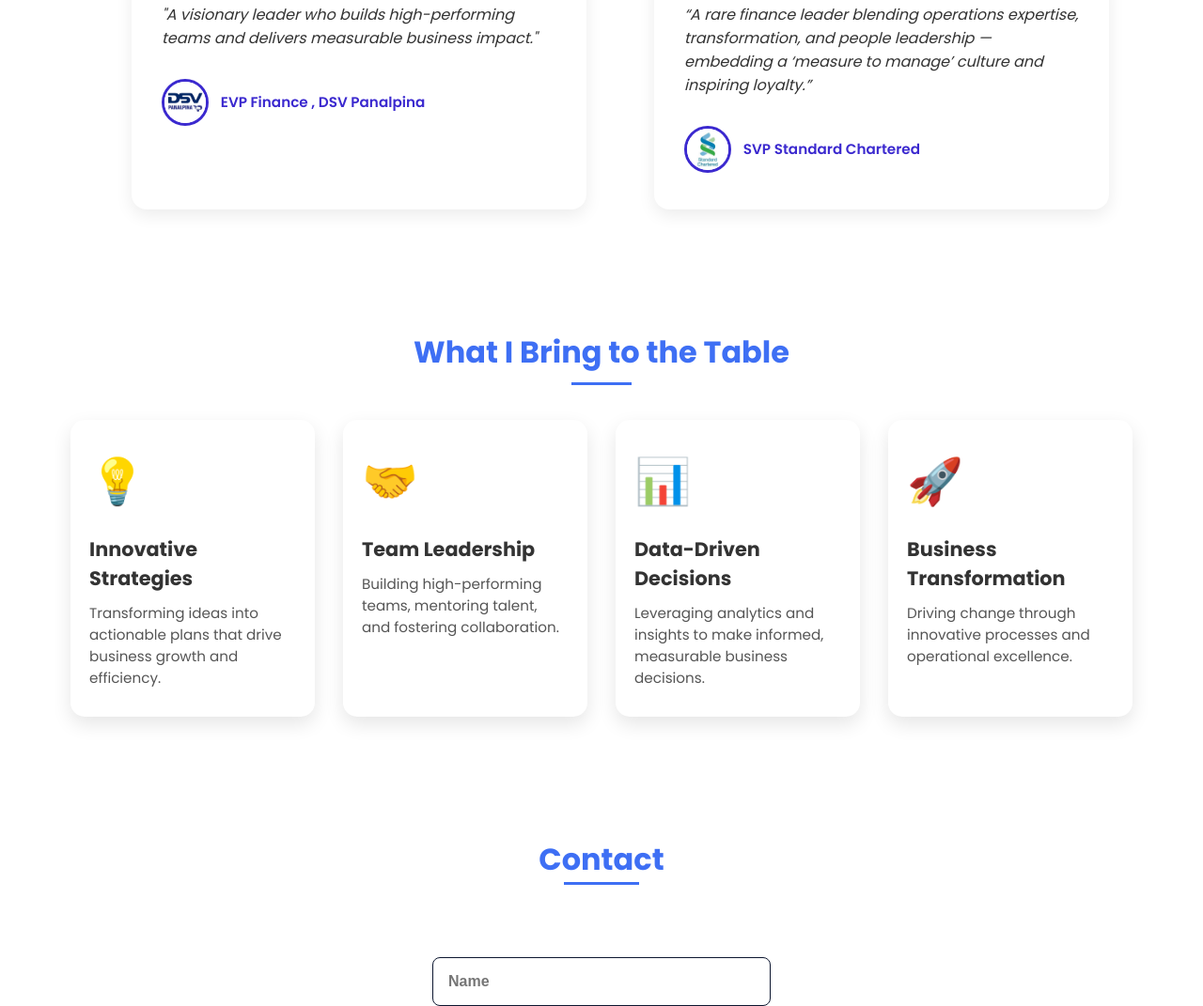
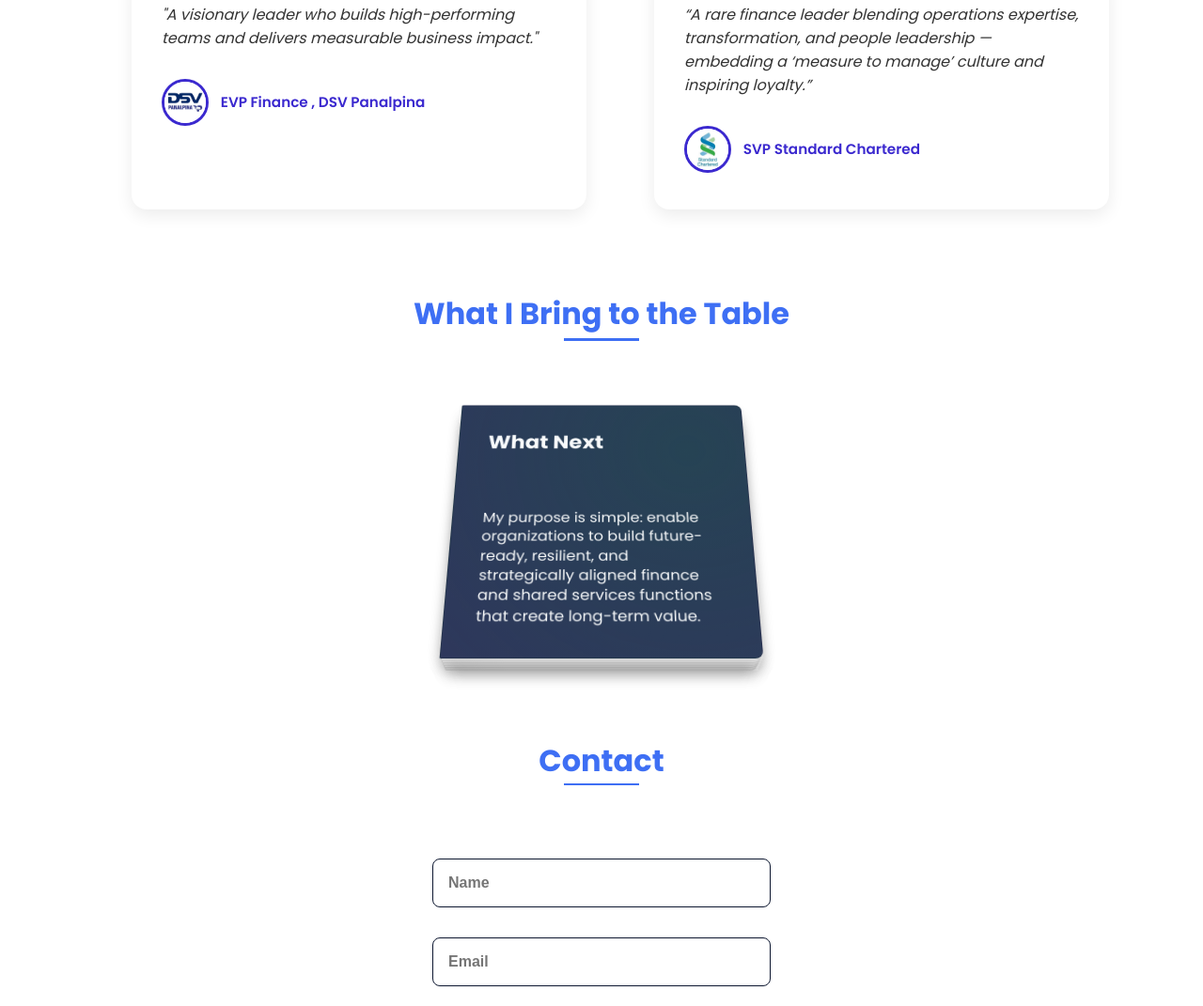
Before and after one commit to Raj-m1705/Portfolio, a plain HTML site: page index.html in a window 1280 px wide. Shown: the part 5102-6173 px from the top of the page at 94% size. Drawn offline with nearby package versions, Linux system fonts and the light colour scheme.

Commit message:
started with content insertion

```diff
--- a/assets/css/styles.css
+++ b/assets/css/styles.css
@@ -1783,6 +1783,7 @@ html, body {
     grid-template-columns: repeat(3, 1fr);
     column-gap: 2rem;
   }
+
 }
 @media screen and (min-width: 992px) {
   .bd-grid {
@@ -1797,70 +1798,119 @@ html, body {
   }
 }
 /* what I bring to the table  */
-/* Section Styling */
-.bring-to-table .section-title::after {
+
+* { box-sizing: border-box; }
+
+/* FlipBook Section */
+.flipbook-section {
+  display: flex;
+  flex-direction: column; /* Stack title and book */
+  align-items: center;    /* Center horizontally */
+  perspective: 1000px;
+  font: 1em/1.4 "Poppins", sans-serif;
+  overflow: visible; /* make sure title is visible */
+  color: hsl(180 68% 5%);
+}
+
+
+.flipbook-section .book {
+  position: relative;
+  display: flex;
+  margin: auto;
+  width: 40cqmin;
+  pointer-events: none;
+  transform-style: preserve-3d;
+  transition: translate 1s;
+  translate: calc(min(var(--c), 1) * 50%) 0%;
+  rotate: 1 0 0 30deg;
+  counter-reset: page -1;
+}
+
+.flipbook-section .book a {
+  color: inherit;
+}
+
+.flipbook-section .page {
+  --thickness: 4;
+  flex: none;
+  display: flex;
+  width: 100%;
+  font-size: 2cqmin;
+  pointer-events: all;
+  user-select: none;
+  transform-style: preserve-3d;
+  transform-origin: left center;
+  transition:
+    transform 1s,
+    rotate 1s ease-in calc((min(var(--i), var(--c)) - max(var(--i), var(--c))) * 50ms);
+  translate: calc(var(--i) * -100%) 0px 0px;
+  transform: translateZ( calc((var(--c) - var(--i) - 0.5) * calc(var(--thickness) * .23cqmin)));
+  rotate: 0 1 0 calc(clamp(0, var(--c) - var(--i), 1) * -180deg);
+  box-shadow: 0em .5em 1em -.2em #00000020;
+}
+
+.flipbook-section .front,
+.flipbook-section .back {
+  position: relative;
+  flex: none;
+  width: 100%;
+  backface-visibility: hidden;
+  overflow: hidden;
+  background-color: #fff;
+  translate: 0px;
+  display: flex;
+  flex-flow: column wrap;
+  justify-content: space-between;
+  padding: 2em;
+  border: 1px solid #0002;
+}
+
+.flipbook-section .front:has(img),
+.flipbook-section .back:has(img) {
+  padding: 0;
+}
+
+.flipbook-section .front img,
+.flipbook-section .back img {
+  width: 100%;
+  height: 100%;
+  object-fit: cover;
+}
+
+.flipbook-section .front::after,
+.flipbook-section .back::after {
+  position: absolute;
+  bottom: 1em;
+  counter-increment: page;
+  font-size: 0.8em;
+}
+
+.flipbook-section .front::after {
+  right: 1em;
+}
+
+.flipbook-section .back::after {
+  left: 1em;
+}
+
+.flipbook-section .front {
+  background: linear-gradient(to left, #f7f7f7 80%, #eee 100%);
+  border-radius: .1em .5em .5em .1em;
+}
+
+.flipbook-section .back {
+  translate: -100% 0;
+  rotate: 0 1 0 180deg;
+  background-image: linear-gradient(to right, #f7f7f7 80%, #eee 100%);
+  border-radius: .5em .1em .1em .5em;
+}
+
+.flipbook-section .cover {
+  background: radial-gradient(circle farthest-corner at 80% 20%, hsl(150 80% 20% / .3) 0%, hsl(170 60% 10% / .1) 100%),
+    hsl(231, 32%, 29%);
+  color: hsl(200 30% 98%);
+}
+
+.flipbook-section .cover::after {
   content: "";
-  position: absolute;
-  width: 64px;
-  height: 0.18rem;
-  left: 0;
-  right: 0;
-  margin: auto;
-  top: 100%;          /* start right after the text */
-  margin-top: 0.5rem; /* spacing between text and line */
-  background-color: var(--first-color);
-}
-
-  /* Container */
-  .table-container {
-    display: flex;
-    flex-wrap: wrap;
-    justify-content: center;
-    gap: 30px;
-  }
-
-  /* Cards */
-  .table-card {
-    background: #fff;
-    padding: 30px 20px;
-    border-radius: 15px;
-    box-shadow: 0 8px 20px rgba(0,0,0,0.1);
-    width: 260px;
-    transition: transform 0.3s, box-shadow 0.3s;
-    cursor: pointer;
-  }
-
-  .table-card:hover {
-    transform: translateY(-10px);
-    box-shadow: 0 15px 30px rgba(0,0,0,0.15);
-  }
-
-  .table-card .icon {
-    font-size: 3rem;
-    margin-bottom: 15px;
-  }
-
-  .table-card h3 {
-    font-size: 1.3rem;
-    margin-bottom: 10px;
-    color: #333;
-  }
-
-  .table-card p {
-    font-size: 0.95rem;
-    color: #555;
-  }
-
-  /* Responsive */
-  @media (max-width: 900px) {
-    .table-container {
-      gap: 20px;
-    }
-  }
-
-  @media (max-width: 600px) {
-    .table-container {
-      flex-direction: column;
-      align-items: center;
-    }
-  }
+}
--- a/assets/js/main.js
+++ b/assets/js/main.js
@@ -127,3 +127,24 @@ document.addEventListener("DOMContentLoaded", () => {
     });
   }
 });
+const flipBook = (elBook) => {
+  // Initialize current page
+  elBook.style.setProperty("--c", 0);
+
+  // Set index for each page and add click listener
+  elBook.querySelectorAll(".page").forEach((page, idx) => {
+    page.style.setProperty("--i", idx);
+
+    page.addEventListener("click", (evt) => {
+      // Ignore clicks on links
+      if (evt.target.closest("a")) return;
+
+      // If back side clicked, set current to idx, else idx + 1
+      const curr = evt.target.closest(".back") ? idx : idx + 1;
+      elBook.style.setProperty("--c", curr);
+    });
+  });
+};
+
+// Only target books inside .flipbook-section
+document.querySelectorAll(".flipbook-section .book").forEach(flipBook);
--- a/index.html
+++ b/index.html
@@ -305,37 +305,78 @@
       </div>
     </div>
   </div>
+  <div  id="bring-to-table" ></div>
+  <br>
 </section>
+
 <!--===== WHAT I BRING TO THE TABLE =====-->
-<section class="bring-to-table section" id="bring-to-table">
+<section class="flipbook-section">
   <h2 class="section-title">What I Bring to the Table</h2>
 
-  <div class="table-container">
-    <div class="table-card">
-      <div class="icon">💡</div>
-      <h3>Innovative Strategies</h3>
-      <p>Transforming ideas into actionable plans that drive business growth and efficiency.</p>
+  <div class="book">
+    <div class="page">
+      <div class="front cover">
+        <h1>What Next</h1>
+        <p>My purpose is simple: enable organizations to build future-ready, resilient, and strategically aligned finance and shared services functions that create long-term value.</p>
+      </div>
+      <div class="back">
+       <h2>Driving Strategic Finance & Leadership Impact</h2>
+      </div>
     </div>
 
-    <div class="table-card">
-      <div class="icon">🤝</div>
-      <h3>Team Leadership</h3>
-      <p>Building high-performing teams, mentoring talent, and fostering collaboration.</p>
+    <div class="page">
+      <div class="front">
+
+         <p>I welcome conversations with CXOs, board members, and consulting partners & shared services leaders who are looking for strategic finance and GCC leadership that delivers measurable impact.</p>
+      </div>
+      <div class="back">
+        <p>This page highlights key challenges organizations face, the ideal state to achieve, and the strategic responses designed to deliver measurable impact across finance and shared services functions.</p>
+      </div>
     </div>
 
-    <div class="table-card">
-      <div class="icon">📊</div>
-      <h3>Data-Driven Decisions</h3>
-      <p>Leveraging analytics and insights to make informed, measurable business decisions.</p>
+    <div class="page">
+      <div class="front">
+        <h2>Strategic Approach</h2>
+        <p>Our approach focuses on automation, process optimization, talent development, stakeholder alignment, and efficiency improvements, ensuring that organizations can achieve sustainable cost optimization and strategic value creation.</p>
+      </div>
+      <div class="back">
+        <h2>Rising Costs> Optimal costs</h2>
+      </div>
     </div>
 
-    <div class="table-card">
-      <div class="icon">🚀</div>
-      <h3>Business Transformation</h3>
-      <p>Driving change through innovative processes and operational excellence.</p>
+    <div class="page">
+      <div class="front">
+        <h2>Driving Value</h2>
+        <p>Automation, process reengineering, outcome-based costing - Delivered sustainable savings
+        across functions.</p>
+      </div>
+      <div class="back">
+        <p>Insight-driven decision making and stakeholder engagement build trust and strategic alignment across functions, supporting sustainable growth and operational excellence.</p>
+      </div>
+    </div>
+
+    <div class="page">
+      <div class="front">
+        <p>The FlipBook is fully responsive and structured to showcase both content and visuals in an engaging format.</p>
+      </div>
+      <div class="back">
+        <p>Feel free to explore the pages to understand the strategic solutions and value propositions in finance and shared services leadership.</p>
+      </div>
+    </div>
+
+    <div class="page">
+      <div class="front">
+
+      </div>
+      <div class="back cover">
+        <h3>Connect & Collaborate</h3>
+        <p>Engage with us to discuss strategic finance and GCC leadership that delivers measurable impact. Let's create future-ready, resilient, and strategically aligned organizations together.</p>
+      </div>
     </div>
   </div>
 </section>
+
+
     <!--===== CONTACT =====-->
     <section class="contact section" id="contact">
   <h2 class="section-title">Contact</h2>
```
